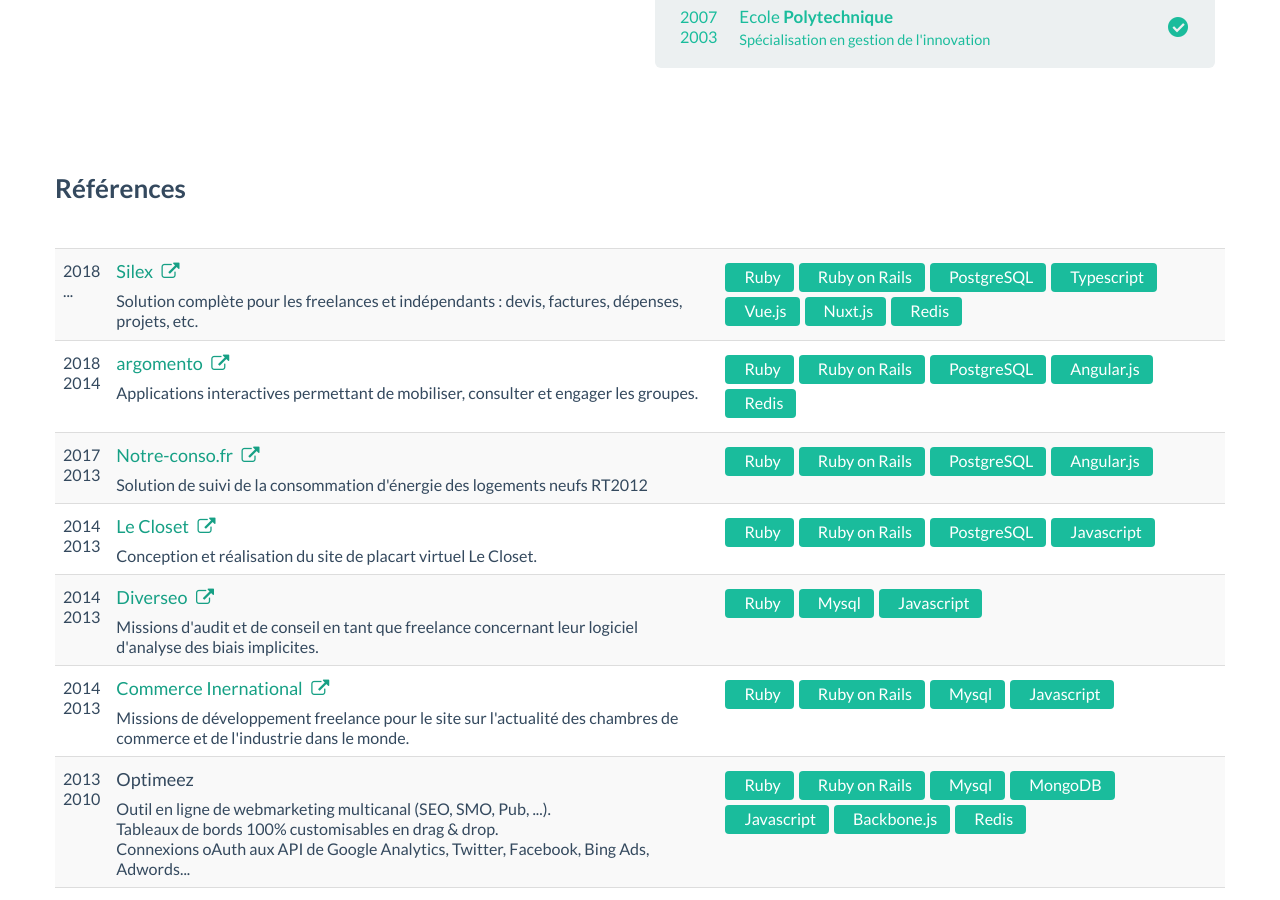
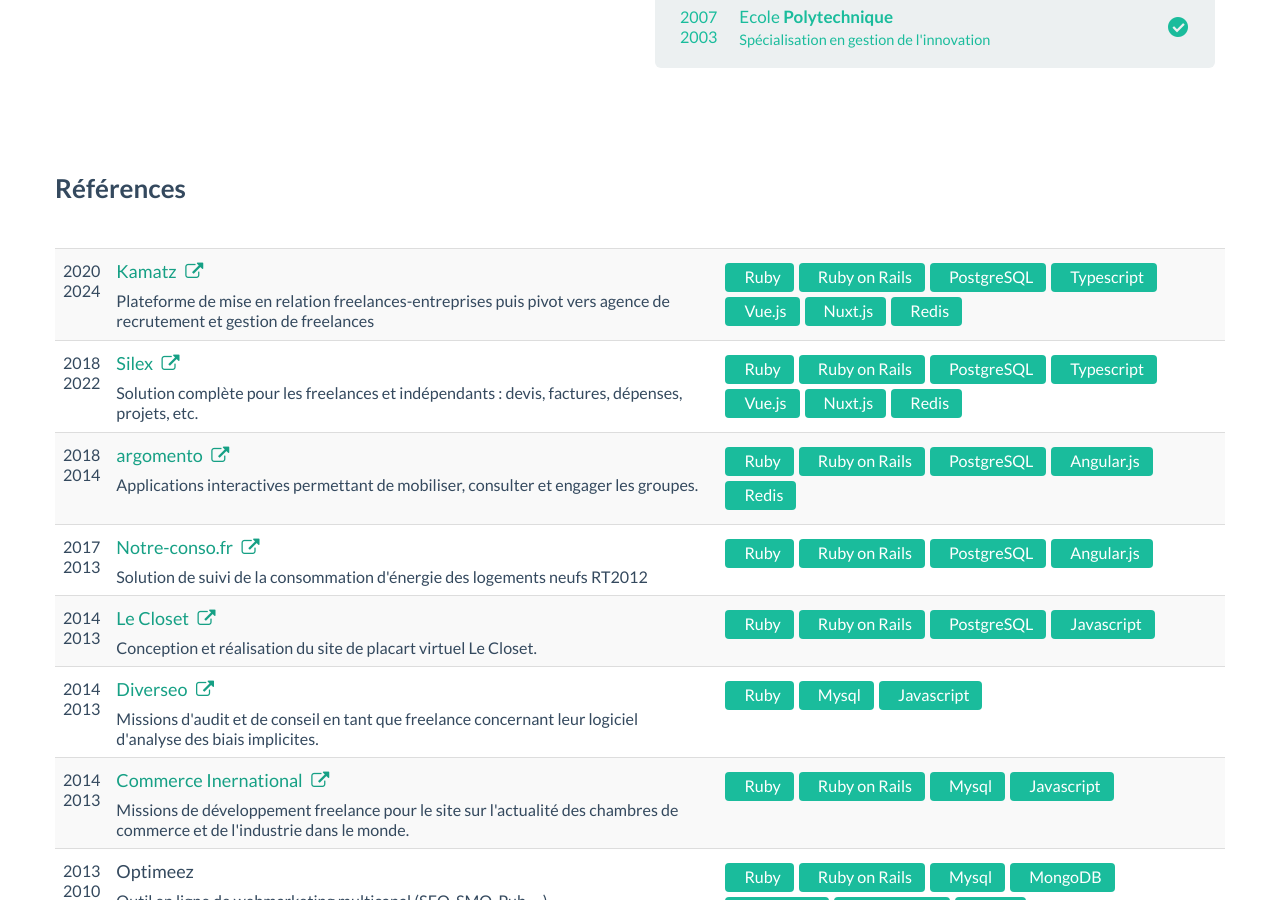
Before and after one commit to arambert/arambert.github.io, a Jekyll site: the page built from index.html, in a window 1280 px wide and 900 px high, scrolled down 2021 px. Built offline with Jekyll 4.4.1, drawn with Linux system fonts in a browser that asks for light colours.

Commit message:
Update references.html

```diff
--- a/_includes/references.html
+++ b/_includes/references.html
@@ -5,7 +5,15 @@
     <table class="table table-striped table-hover">
       <tbody>
         <tr>
-         <td>2018<br/>...</td>
+         <td>2020<br/>2024</td>
+         <td>
+          <h4><a href='https://kamatz.com/'>Kamatz <i class='icon-external-link'></i></a></h4>
+          Plateforme de mise en relation freelances-entreprises puis pivot vers agence de recrutement et gestion de freelances
+        </td>
+        <td><div class='tagsinput'><span class='tag'>Ruby</span><span class='tag'>Ruby on Rails</span><span class='tag'>PostgreSQL</span><span class='tag'>Typescript</span><span class='tag'>Vue.js</span><span class='tag'>Nuxt.js</span><span class='tag'>Redis</span></div></td>
+      </tr>
+        <tr>
+         <td>2018<br/>2022</td>
          <td>
           <h4><a href='https://silex.pro/fr/'>Silex <i class='icon-external-link'></i></a></h4>
           Solution complète pour les freelances et indépendants : devis, factures, dépenses, projets, etc.
```
